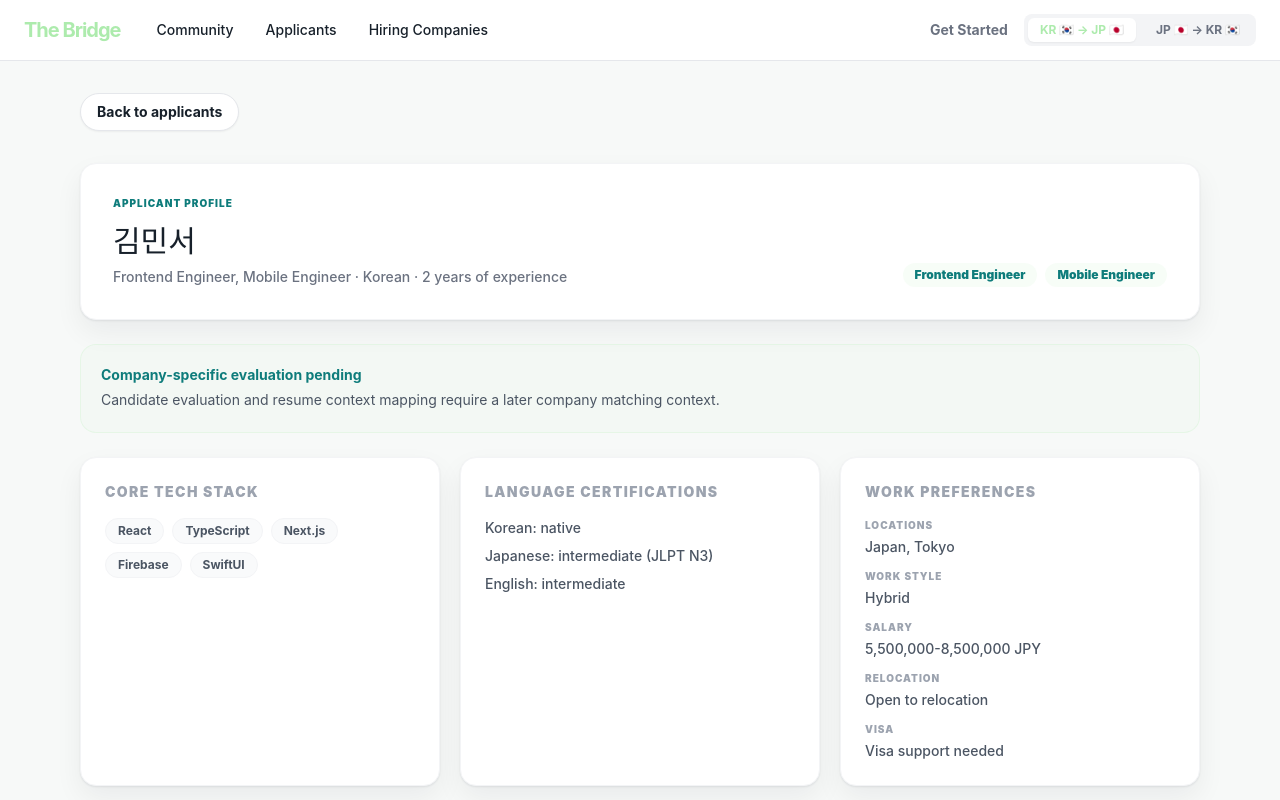
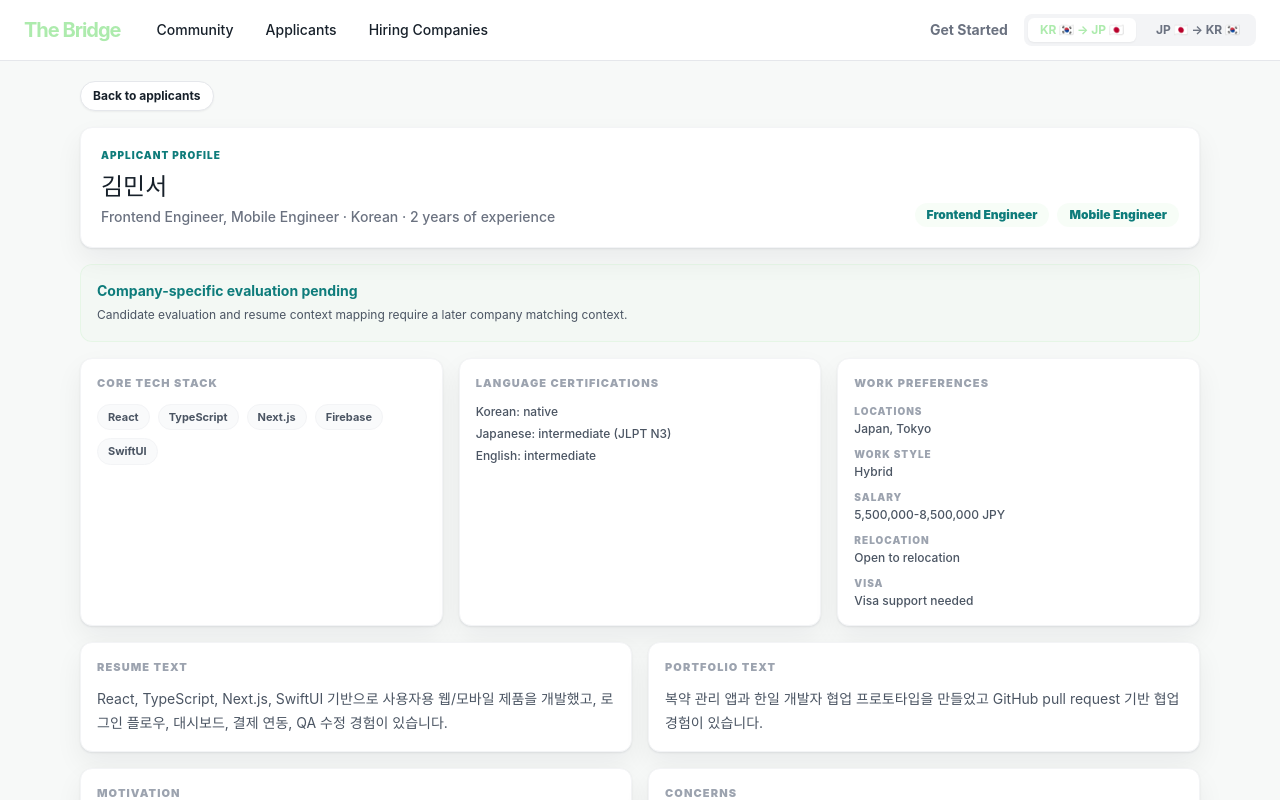
Before and after one commit to isHaneum/GDGOC-2026-Group3, a Next.js app: page /employer/applicants/applicant/dev-kim-frontend-01/profile in a window 1280 px wide. Shown: the top 800 px of the page. Built offline with nearby package versions, Linux system fonts and the light colour scheme.

Commit message:
style: refine layout and typography for applicant profile page

```diff
--- a/app/employer/applicants/applicant/[applicant_id]/profile/page.tsx
+++ b/app/employer/applicants/applicant/[applicant_id]/profile/page.tsx
@@ -33,22 +33,22 @@ export default async function ApplicantProfilePage({
 
   return (
     <div className="min-h-screen bg-bridge-paper">
-      <div className="container mx-auto max-w-6xl px-4 py-8">
+      <div className="container mx-auto max-w-6xl px-4 py-5">
         <Link
           href="/employer"
-          className="inline-flex items-center rounded-full border border-gray-200 bg-white px-4 py-2 text-sm font-bold text-ink shadow-sm transition-colors hover:border-bridge-primary"
+          className="inline-flex items-center rounded-full border border-gray-200 bg-white px-3 py-1.5 text-xs font-bold text-ink shadow-sm transition-colors hover:border-bridge-primary"
         >
           Back to applicants
         </Link>
 
-        <header className="mt-8 rounded-2xl border border-gray-100 bg-white p-8 shadow-panel">
+        <header className="mt-4 rounded-xl border border-gray-100 bg-white p-5 shadow-panel">
           <p className="text-[10px] font-black uppercase tracking-widest text-bridge-teal">
             Applicant Profile
           </p>
-          <div className="mt-3 flex flex-col gap-5 md:flex-row md:items-end md:justify-between">
+          <div className="mt-2 flex flex-col gap-3 md:flex-row md:items-end md:justify-between">
             <div>
-              <h1 className="text-3xl font-black text-ink">{applicant.name}</h1>
-              <p className="mt-2 text-sm font-medium text-gray-500">
+              <h1 className="text-2xl font-black text-ink">{applicant.name}</h1>
+              <p className="mt-1 text-sm font-medium text-gray-500">
                 {formatApplicantList(applicant.targetRoles)} · {applicant.nationality} ·{" "}
                 {applicant.yearsOfExperience} years of experience
               </p>
@@ -66,22 +66,22 @@ export default async function ApplicantProfilePage({
           </div>
         </header>
 
-        <section className="mt-6 rounded-2xl border border-bridge-primary/20 bg-bridge-primary/5 p-5">
+        <section className="mt-4 rounded-xl border border-bridge-primary/20 bg-bridge-primary/5 p-4">
           <p className="text-sm font-bold text-bridge-teal">Company-specific evaluation pending</p>
-          <p className="mt-1 text-sm leading-relaxed text-gray-600">
+          <p className="mt-1 text-xs leading-5 text-gray-600">
             Candidate evaluation and resume context mapping require a later company matching context.
           </p>
         </section>
 
-        <section className="mt-6 grid grid-cols-1 gap-5 lg:grid-cols-3">
+        <section className="mt-4 grid grid-cols-1 gap-4 lg:grid-cols-3">
           <ProfileSection title="Core Tech Stack">
             <TagList values={applicant.availableTechStacks} />
           </ProfileSection>
 
           <ProfileSection title="Language Certifications">
-            <ul className="space-y-2">
+            <ul className="space-y-1.5">
               {formatApplicantLanguages(applicant).map((language) => (
-                <li key={language} className="text-sm font-medium text-gray-600">
+                <li key={language} className="text-xs font-medium text-gray-600">
                   {language}
                 </li>
               ))}
@@ -101,14 +101,14 @@ export default async function ApplicantProfilePage({
           </ProfileSection>
         </section>
 
-        <section className="mt-6 grid grid-cols-1 gap-5 lg:grid-cols-2">
+        <section className="mt-4 grid grid-cols-1 gap-4 lg:grid-cols-2">
           <TextSection title="Resume Text" value={applicant.resumeText} />
           <TextSection title="Portfolio Text" value={applicant.portfolioText} />
           <TextSection title="Motivation" value={applicant.motivation} />
           <ProfileSection title="Concerns">
-            <ul className="space-y-2">
+            <ul className="space-y-1.5">
               {(applicant.concerns?.length ? applicant.concerns : ["Not specified"]).map((concern) => (
-                <li key={concern} className="rounded-xl bg-gray-50 px-4 py-3 text-sm text-gray-600">
+                <li key={concern} className="rounded-lg bg-gray-50 px-3 py-2 text-xs text-gray-600">
                   {concern}
                 </li>
               ))}
@@ -122,8 +122,8 @@ export default async function ApplicantProfilePage({
 
 function ProfileSection({ title, children }: { title: string; children: ReactNode }) {
   return (
-    <section className="rounded-2xl border border-gray-100 bg-white p-6 shadow-panel">
-      <h2 className="mb-4 text-sm font-black uppercase tracking-widest text-gray-400">{title}</h2>
+    <section className="rounded-xl border border-gray-100 bg-white p-4 shadow-panel">
+      <h2 className="mb-3 text-[11px] font-black uppercase tracking-widest text-gray-400">{title}</h2>
       {children}
     </section>
   );
@@ -132,7 +132,7 @@ function ProfileSection({ title, children }: { title: string; children: ReactNod
 function TextSection({ title, value }: { title: string; value?: string }) {
   return (
     <ProfileSection title={title}>
-      <p className="whitespace-pre-line text-sm leading-relaxed text-gray-600">
+      <p className="whitespace-pre-line text-sm leading-6 text-gray-600">
         {value?.trim() || "Not specified"}
       </p>
     </ProfileSection>
@@ -145,7 +145,7 @@ function TagList({ values }: { values: string[] }) {
       {(values.length ? values : ["Not specified"]).map((value) => (
         <span
           key={value}
-          className="rounded-full border border-gray-100 bg-gray-50 px-3 py-1 text-xs font-bold text-gray-600"
+          className="rounded-full border border-gray-100 bg-gray-50 px-2.5 py-1 text-[11px] font-bold text-gray-600"
         >
           {value}
         </span>
@@ -156,11 +156,11 @@ function TagList({ values }: { values: string[] }) {
 
 function DefinitionList({ rows }: { rows: [string, string][] }) {
   return (
-    <dl className="space-y-3">
+    <dl className="space-y-2.5">
       {rows.map(([label, value]) => (
         <div key={label}>
           <dt className="text-[10px] font-black uppercase tracking-widest text-gray-400">{label}</dt>
-          <dd className="mt-1 text-sm font-medium text-gray-600">{value}</dd>
+          <dd className="mt-0.5 text-xs font-medium text-gray-600">{value}</dd>
         </div>
       ))}
     </dl>
```
